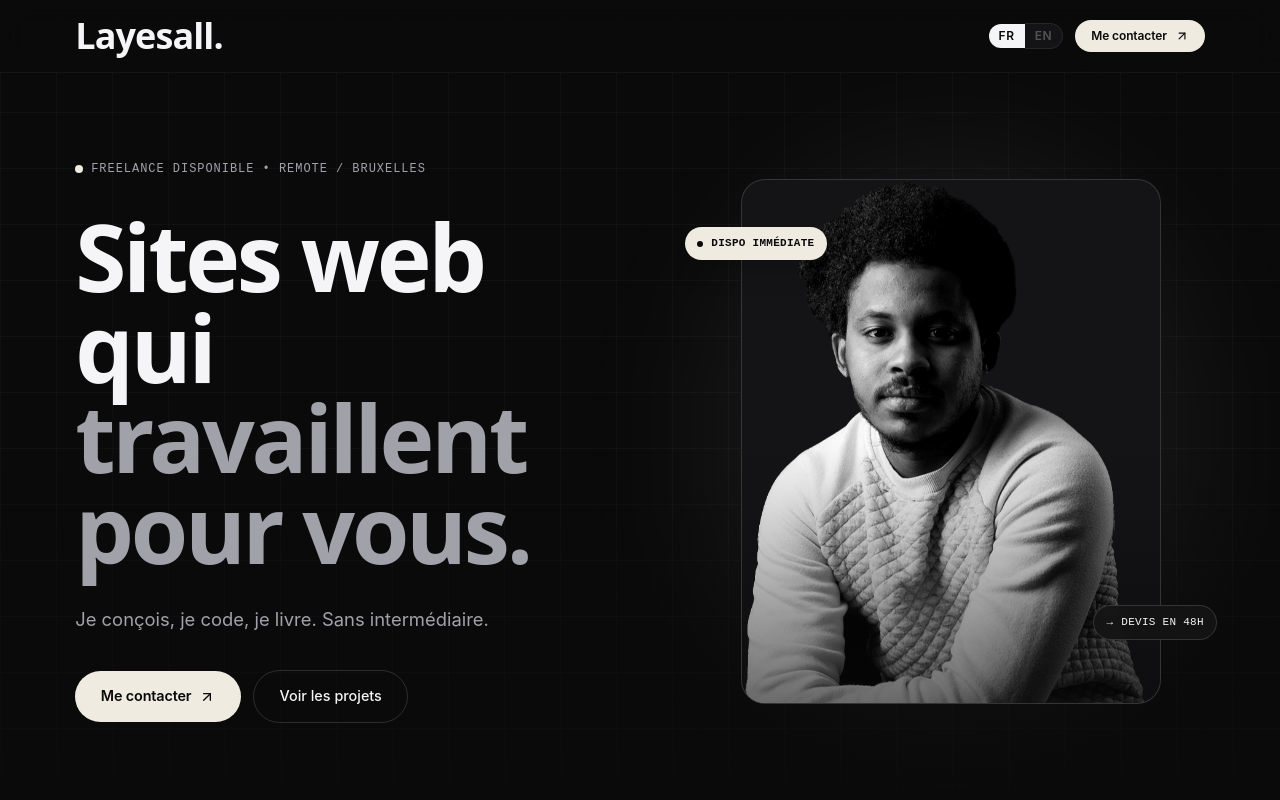
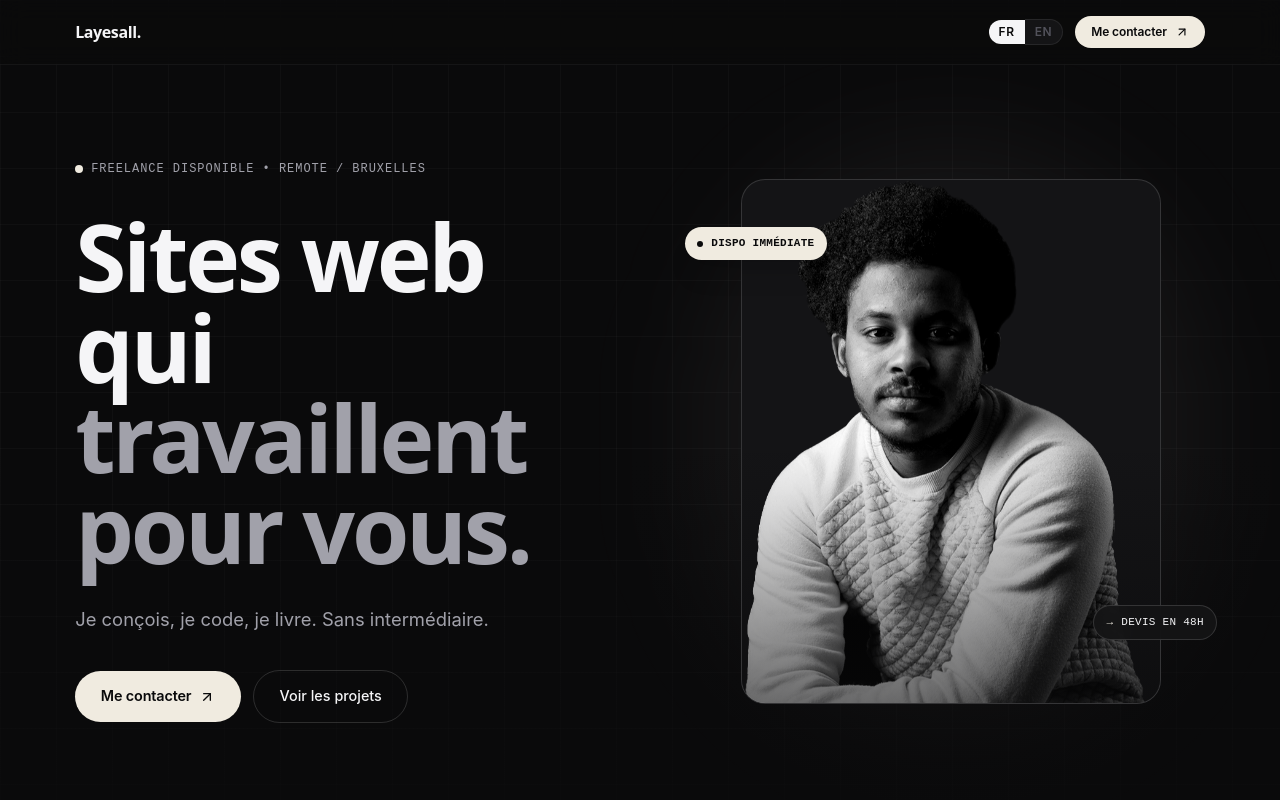
Before and after one commit to layesall/cvitae, a Next.js app: page / in a window 1280 px wide. Shown: the top 800 px of the page. Built offline with nearby package versions, Linux system fonts and the light colour scheme.

Commit message:
refactor(header): visual polish and consistency

```diff
--- a/src/components/layout/Header.tsx
+++ b/src/components/layout/Header.tsx
@@ -17,7 +17,7 @@ export default function Header() {
       <div className="container-page flex items-center justify-between py-4">
         <Link
           href="/"
-          className="font-[family-name:var(--font-display)] text-4xl font-semibold tracking-tight"
+          className="font-[family-name:var(--font-display)] font-semibold tracking-tight"
         >
           {identity.name}
         </Link>
```
